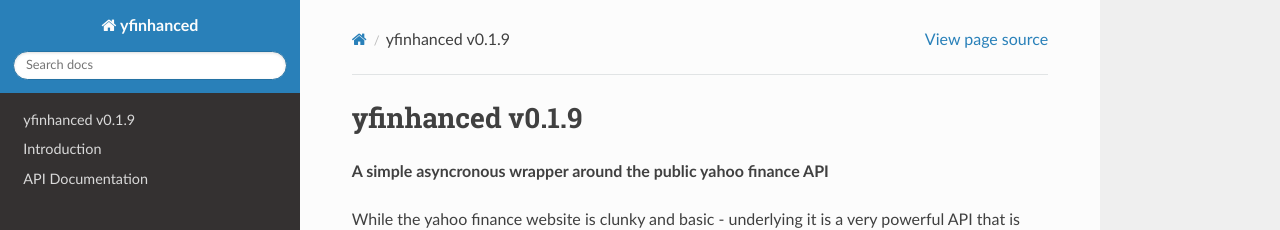
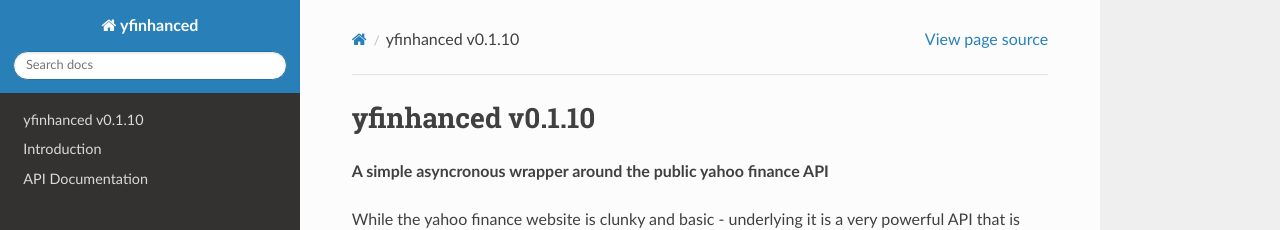
Before and after one commit to ME-64/yfinhanced, a Sphinx documentation site: the page built from docs/index.rst, in a window 1280 px wide and 900 px high. Shown: the top 230 px of the window. Built offline with Sphinx 7.4.7 and the Read the Docs theme 2.0.0, drawn with Linux system fonts in a browser that asks for light colours.

Commit message:
[SKIP] version bump 0.1.9 -> 0.1.10
fixing workflow v1000

```diff
--- a/README.rst
+++ b/README.rst
@@ -1,4 +1,4 @@
-yfinhanced v0.1.9
+yfinhanced v0.1.10
 ===============================================================================
 
 **A simple asyncronous wrapper around the public yahoo finance API**
--- a/docs/conf.py
+++ b/docs/conf.py
@@ -22,7 +22,7 @@ copyright = '2022, Milo Elliott'
 author = 'Milo Elliott'
 
 # The full version, including alpha/beta/rc tags
-release = '0.1.9'
+release = '0.1.10'
 
 
 # -- General configuration ---------------------------------------------------
--- a/src/yfinhanced/_version.py
+++ b/src/yfinhanced/_version.py
@@ -1 +1 @@
-__version__ = '0.1.9'
+__version__ = '0.1.10'
```
Also changed, not shown: .bumpversion.cfg.
